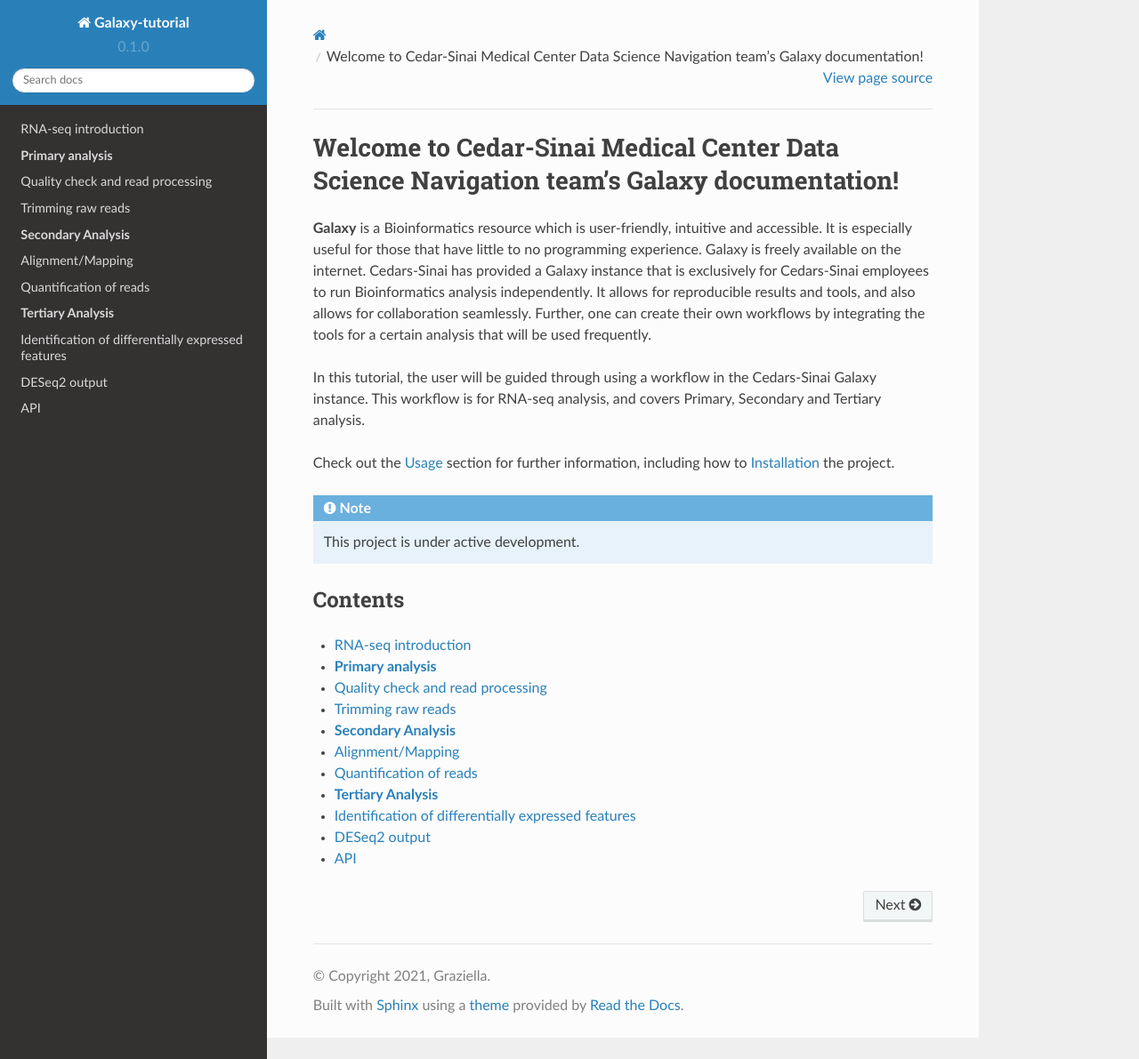
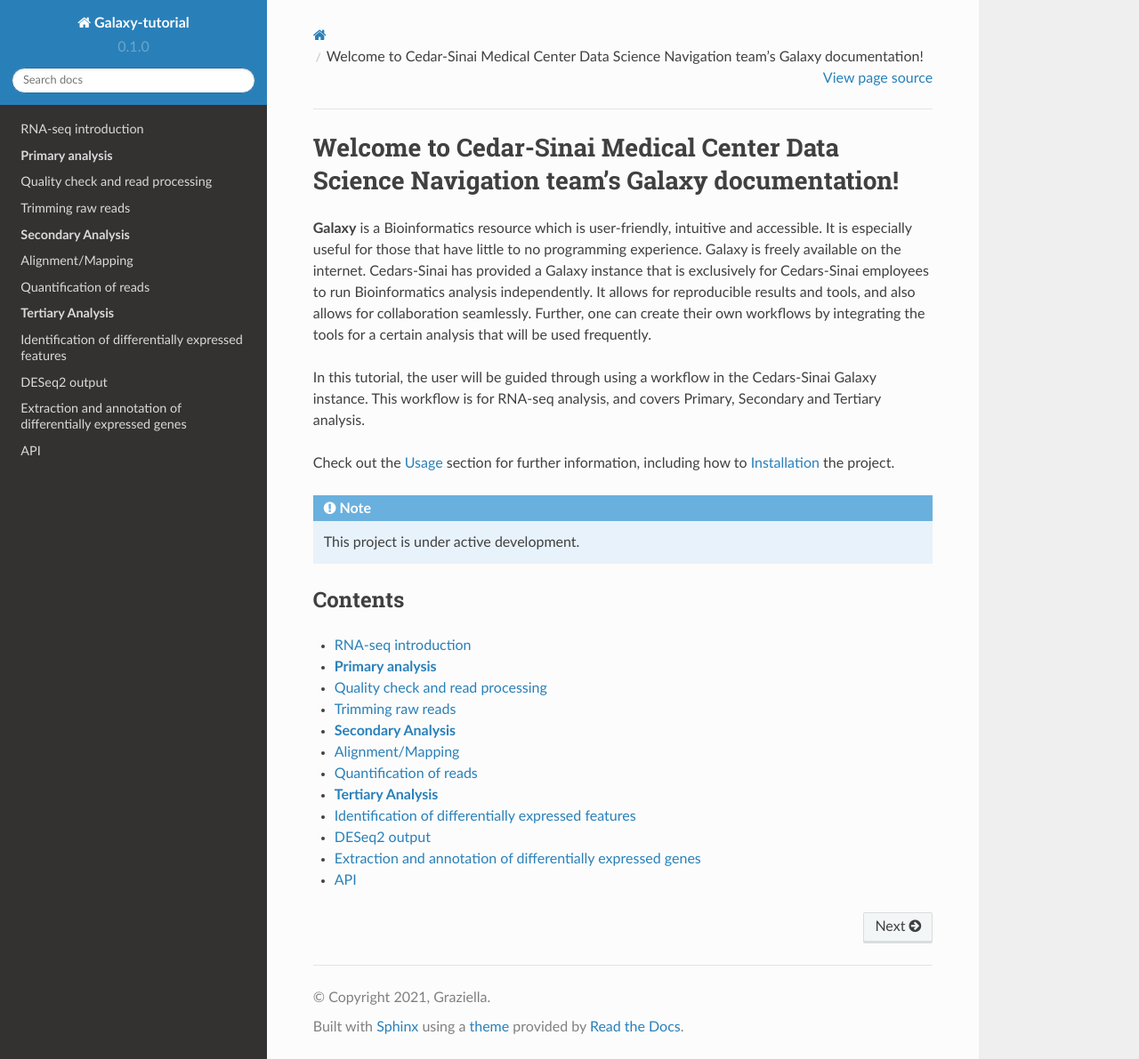
Before and after one commit to CedarsDSN/Galaxy_tutorial, a Sphinx documentation site: the page built from docs/source/index.rst, in a window 1280 px wide and 1191 px high. Shown: the whole window at 89% size. Built offline with Sphinx 7.4.7 and the Read the Docs theme 2.0.0, drawn with Linux system fonts in a browser that asks for light colours; pages that are not in the unit, such as notebooks, are missing from menus.

Commit message:
Update index.rst

```diff
--- a/docs/source/index.rst
+++ b/docs/source/index.rst
@@ -23,5 +23,6 @@
    Secondary analysis
    Tertiary analysis
    DESeq2 output
+   Annotation of DE genes
    Conclusion
    api
```
